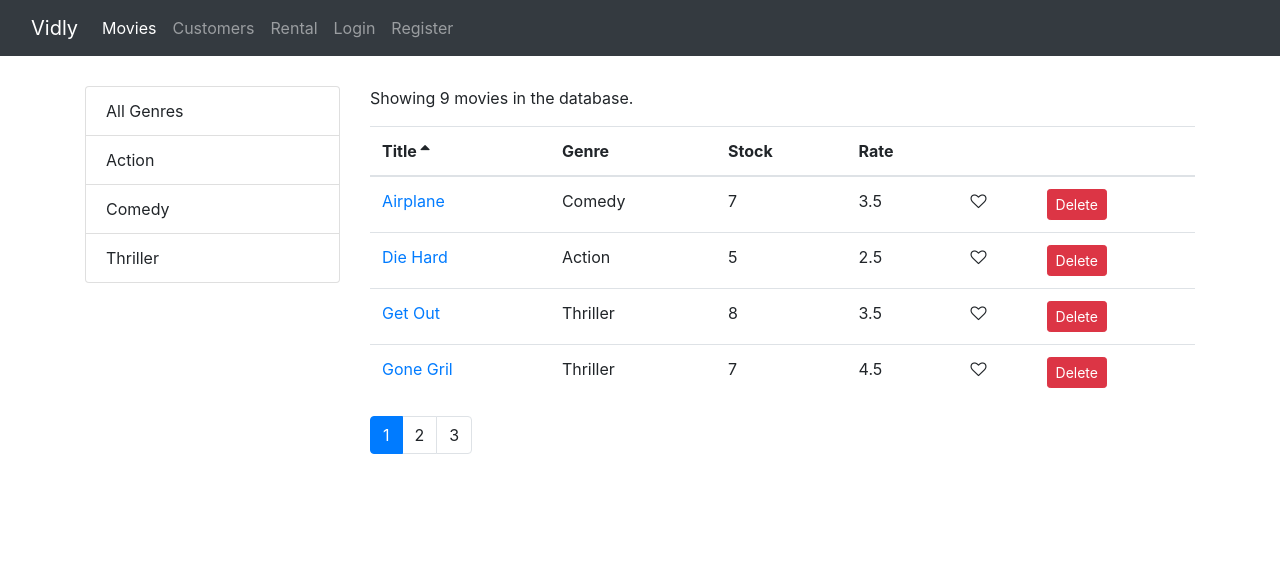
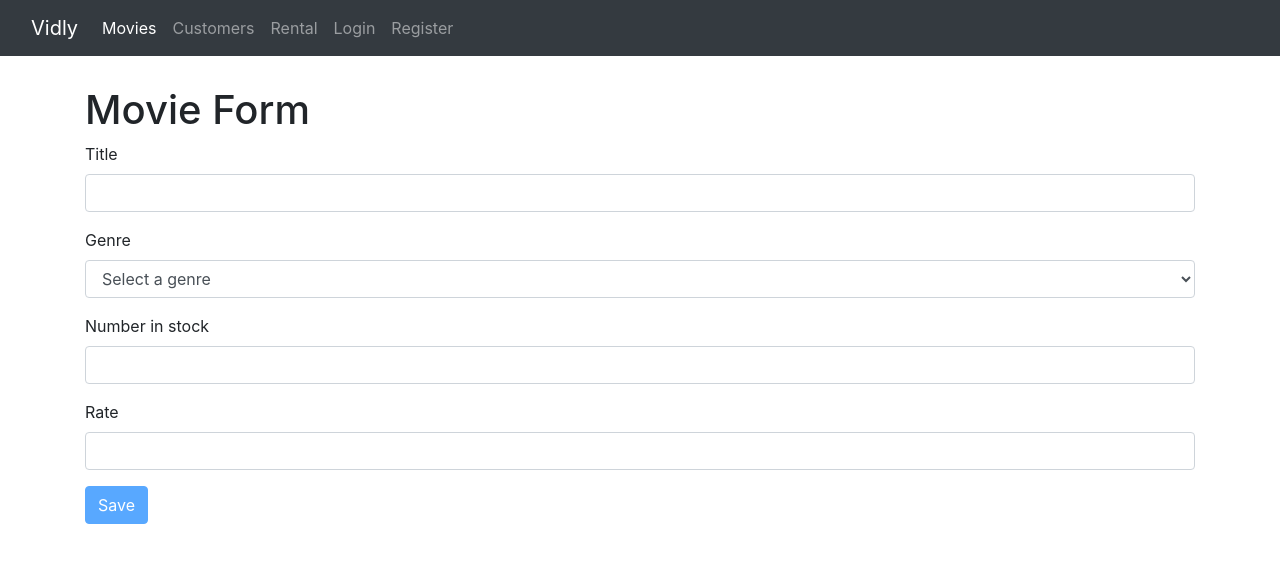
Before and after one commit to MahmoudAli9316/vidly, a React (Create React App) app: page /movies/new in a window 1280 px wide. Shown: the top 562 px of the page. Built offline with nearby package versions, Linux system fonts and the light colour scheme.

Commit message:
Solving exercise2 part 1

```diff
--- a/src/App.js
+++ b/src/App.js
@@ -17,7 +17,8 @@ function App() {
         <Switch>
           <Route path="/login" component={LoginForm} />
           <Route path="/register" component={RegisterForm} />
-          <Route path="/movie/:_id" component={MovieDetails} />
+          <Route path="/movies/new" component={MovieDetails} />
+          <Route path="/movies/:_id" component={MovieDetails} />
           <Route path="/movies" component={Movies} />
           <Route path="/customers" component={Customers} />
           <Route path="/rental" component={Rental} />
--- a/src/common/form.jsx
+++ b/src/common/form.jsx
@@ -1,6 +1,8 @@
 import { Component } from "react";
 import Joi from "joi-browser";
 import Input from "../common/input";
+import Select from "./select";
+import RangeInput from "./rangeInput";
 
 class Form extends Component {
   state = {
@@ -46,10 +48,13 @@ class Form extends Component {
     data[input.name] = input.value;
     this.setState({ data, errors });
   };
-
+  setButtonStyle = disabled => {
+    return disabled ? { cursor: "not-allowed" } : { cursor: "default" };
+  };
   renderButton = label => {
+    const disabled = this.validate() !== null;
     return (
-      <button disabled={this.validate()} className="btn btn-primary">
+      <button style={this.setButtonStyle(disabled)} disabled={disabled} className="btn btn-primary">
         {label}
       </button>
     );
@@ -69,6 +74,18 @@ class Form extends Component {
       />
     );
   };
+
+  renderSelect = (name, label, options) => {
+    const { data, errors } = this.state;
+    return (
+      <Select name={name} options={options} value={data[name]} label={label} error={errors[name]} />
+    );
+  };
+
+  renderRange = (name, label, min, max, step) => {
+    if (max < min) throw new Error("max can't be less than min.");
+    return <RangeInput name={name} label={label} min={min} max={max} step={step} />;
+  };
 }
 
 export default Form;
--- /dev/null
+++ b/src/common/rangeInput.jsx
@@ -0,0 +1,22 @@
+import React from "react";
+
+const RangeInput = ({ name, label, min, max, step }) => {
+  return (
+    <div className="form-group">
+      <label htmlFor={name} class="form-label">
+        {label}
+      </label>
+      <input
+        type="range"
+        name={name}
+        id={name}
+        class="form-range form-control"
+        min={min}
+        max={max}
+        step={step}
+      ></input>
+    </div>
+  );
+};
+
+export default RangeInput;
--- /dev/null
+++ b/src/common/select.jsx
@@ -0,0 +1,19 @@
+import React from "react";
+
+const Select = ({ name, label, error, options, ...rest }) => {
+  return (
+    <div className="form-group">
+      <label htmlFor={name}>{label}</label>
+      <select id={name} name={name} {...rest} className="form-select form-control">
+        {options.map(optValue => (
+          <option key={optValue} value={optValue}>
+            {optValue}
+          </option>
+        ))}
+      </select>
+      {error && <div className="alert alert-danger">{error}</div>}
+    </div>
+  );
+};
+
+export default Select;
--- a/src/components/movieDetails.jsx
+++ b/src/components/movieDetails.jsx
@@ -1,16 +1,38 @@
-import React, { Component } from "react";
+import React from "react";
+import Form from "../common/form";
+import Joi from "joi-browser";
+import { render } from "@testing-library/react";
 
-class MovieDetails extends Component {
+class MovieDetails extends Form {
+  state = {
+    data: { title: "", numberInStock: "", rate: "", genre: "" },
+    errors: {},
+  };
+  SelectGenre = "Select a genre";
+  schema = {
+    title: Joi.string().required().label("Title"),
+    genre: Joi.string().required().label("Genre"),
+    numberInStock: Joi.number().min(0).max(100).required().label("Number in Stock"),
+    rate: Joi.number().required().min(0).max(10).label("Daily Rental Rate"),
+  };
+  doSubmit = () => {
+    //Call the server
+    console.log("Movie Added");
+  };
   handleSave = () => {
     this.props.history.push("/Movies");
   };
   render() {
     return (
       <div>
-        <h1>Movie Form {this.props.match.params._id}</h1>
-        <button onClick={this.handleSave} class="btn btn-primary btn-sm">
-          Save
-        </button>
+        <h1>Movie Form</h1>
+        <form onSubmit={this.handleSubmit}>
+          {this.renderInput("title", "Title")}
+          {this.renderSelect("genre", "Genre", [this.SelectGenre, "Action", "Comedy", "Thriller"])}
+          {this.renderInput("numberInStock", "Number in stock")}
+          {this.renderInput("rate", "Rate")}
+          {this.renderButton("Save")}
+        </form>
       </div>
     );
   }
--- a/src/components/movies.jsx
+++ b/src/components/movies.jsx
@@ -19,39 +19,33 @@ class Movies extends Component {
     const genres = [{ name: "All Genres", _id: "" }, ...getGenres()];
     this.setState({ movies: getMovies(), genres });
   }
-  handleDelete = (movie) => {
-    const movies = this.state.movies.filter((m) => m._id !== movie._id);
+  handleDelete = movie => {
+    const movies = this.state.movies.filter(m => m._id !== movie._id);
     this.setState({ movies });
   };
-  handleLike = (movie) => {
+  handleLike = movie => {
     const movies = [...this.state.movies];
     const index = movies.indexOf(movie);
     movies[index] = { ...movies[index] };
     movies[index].like = !movies[index].like;
     this.setState({ movies });
   };
-  handlePageChange = (page) => {
+  handlePageChange = page => {
     this.setState({ currentPage: page });
   };
-  handleGenreSelect = (genre) => {
+  handleGenreSelect = genre => {
     this.setState({ selectedGenre: genre, currentPage: 1 });
   };
-  handleSort = (sortColumn) => {
+  handleSort = sortColumn => {
     this.setState({ sortColumn });
   };
 
   getPagedMovies = () => {
-    const {
-      pageSize,
-      currentPage,
-      selectedGenre,
-      sortColumn,
-      movies: allMovies,
-    } = this.state;
+    const { pageSize, currentPage, selectedGenre, sortColumn, movies: allMovies } = this.state;
 
     const filtered =
       selectedGenre && selectedGenre._id
-        ? allMovies.filter((movie) => movie.genre._id === selectedGenre._id)
+        ? allMovies.filter(movie => movie.genre._id === selectedGenre._id)
         : allMovies;
 
     const sorted = _.orderBy(filtered, [sortColumn.path], [sortColumn.order]);
@@ -59,6 +53,9 @@ class Movies extends Component {
     const movies = paginate(sorted, currentPage, pageSize);
 
     return { totalCount: filtered.length, data: movies };
+  };
+  handleNewMovie = () => {
+    this.props.history.push("/movies/new");
   };
   render() {
     const { length: count } = this.state.movies;
@@ -75,6 +72,9 @@ class Movies extends Component {
           />
         </div>
         <div className="col">
+          <button onClick={this.handleNewMovie} className="btn btn-primary">
+            New Movie
+          </button>
           <p>Showing {totalCount} movies in the database.</p>
           <MoviesTable
             movies={movies}
--- a/src/components/moviesTable.jsx
+++ b/src/components/moviesTable.jsx
@@ -8,7 +8,7 @@ class MoviesTable extends Component {
     {
       path: "title",
       label: "Title",
-      content: movie => <Link to={`/movie/${movie._id}`}>{movie.title}</Link>,
+      content: movie => <Link to={`/movies/${movie._id}`}>{movie.title}</Link>,
     },
     { path: "genre.name", label: "Genre" },
     { path: "numberInStock", label: "Stock" },
```
